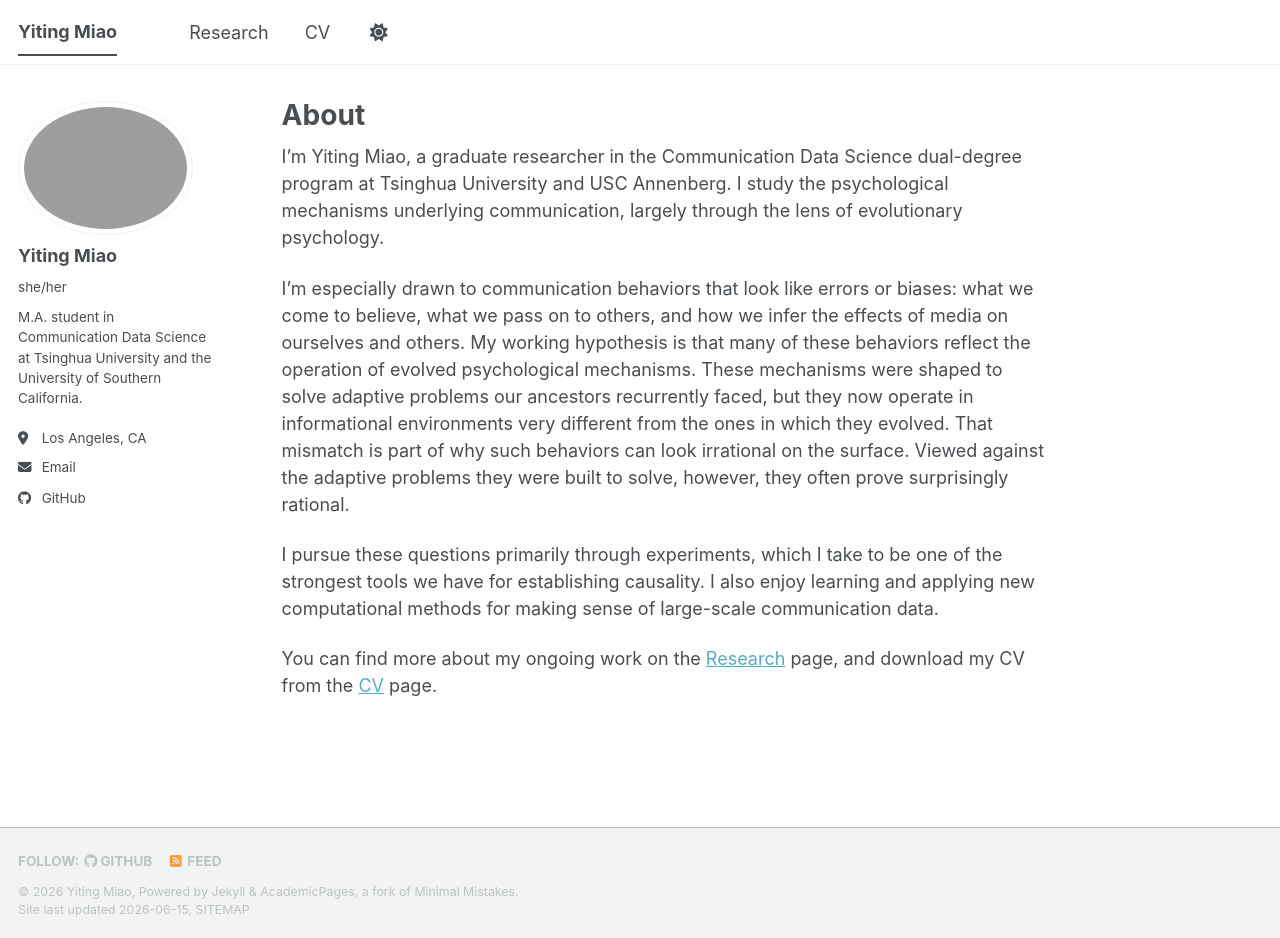
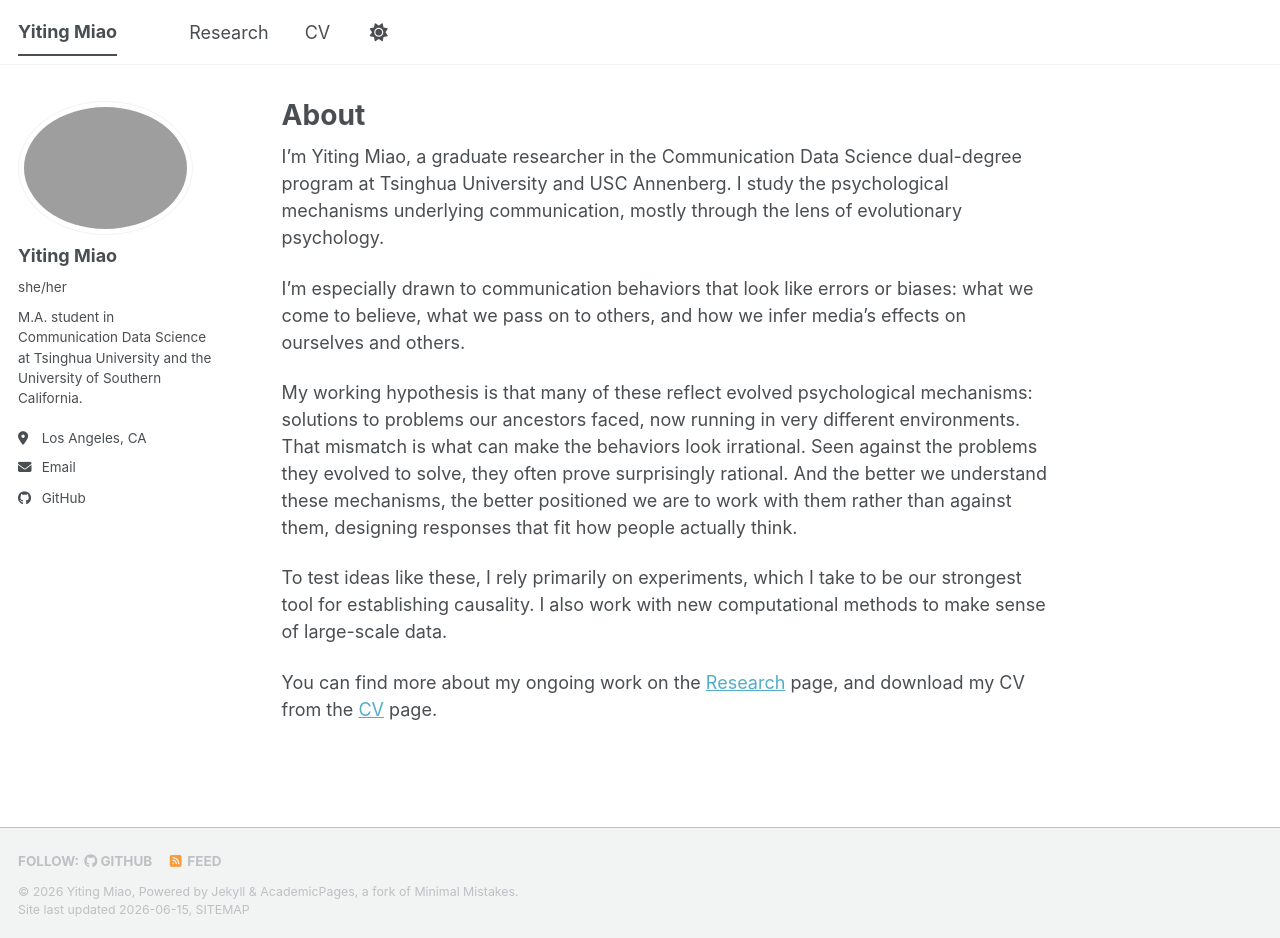
Before and after one commit to MistyMiao/mistymiao.github.io, a Jekyll site: the page built from _pages/about.md, in a window 1280 px wide and 938 px high. Built offline with Jekyll 4.4.1, drawn with Linux system fonts in a browser that asks for light colours; a script bundle is joined from its source files by our own code; library files that are not in the unit come from our copies.

Commit message:
Update about.md

```diff
--- a/_pages/about.md
+++ b/_pages/about.md
@@ -7,10 +7,12 @@ redirect_from:
   - /about.html
 ---
 
-I'm Yiting Miao, a graduate researcher in the Communication Data Science dual-degree program at Tsinghua University and USC Annenberg. I study the psychological mechanisms underlying communication, largely through the lens of evolutionary psychology.
+I'm Yiting Miao, a graduate researcher in the Communication Data Science dual-degree program at Tsinghua University and USC Annenberg. I study the psychological mechanisms underlying communication, mostly through the lens of evolutionary psychology.
 
-I'm especially drawn to communication behaviors that look like errors or biases: what we come to believe, what we pass on to others, and how we infer the effects of media on ourselves and others. My working hypothesis is that many of these behaviors reflect the operation of evolved psychological mechanisms. These mechanisms were shaped to solve adaptive problems our ancestors recurrently faced, but they now operate in informational environments very different from the ones in which they evolved. That mismatch is part of why such behaviors can look irrational on the surface. Viewed against the adaptive problems they were built to solve, however, they often prove surprisingly rational.
+I'm especially drawn to communication behaviors that look like errors or biases: what we come to believe, what we pass on to others, and how we infer media's effects on ourselves and others.
 
-I pursue these questions primarily through experiments, which I take to be one of the strongest tools we have for establishing causality. I also enjoy learning and applying new computational methods for making sense of large-scale communication data.
+My working hypothesis is that many of these reflect evolved psychological mechanisms: solutions to problems our ancestors faced, now running in very different environments. That mismatch is what can make the behaviors look irrational. Seen against the problems they evolved to solve, they often prove surprisingly rational. And the better we understand these mechanisms, the better positioned we are to work with them rather than against them, designing responses that fit how people actually think.
+
+To test ideas like these, I rely primarily on experiments, which I take to be our strongest tool for establishing causality. I also work with new computational methods to make sense of large-scale data.
 
 You can find more about my ongoing work on the [Research](/publications/) page, and download my CV from the [CV](/cv/) page.
```
